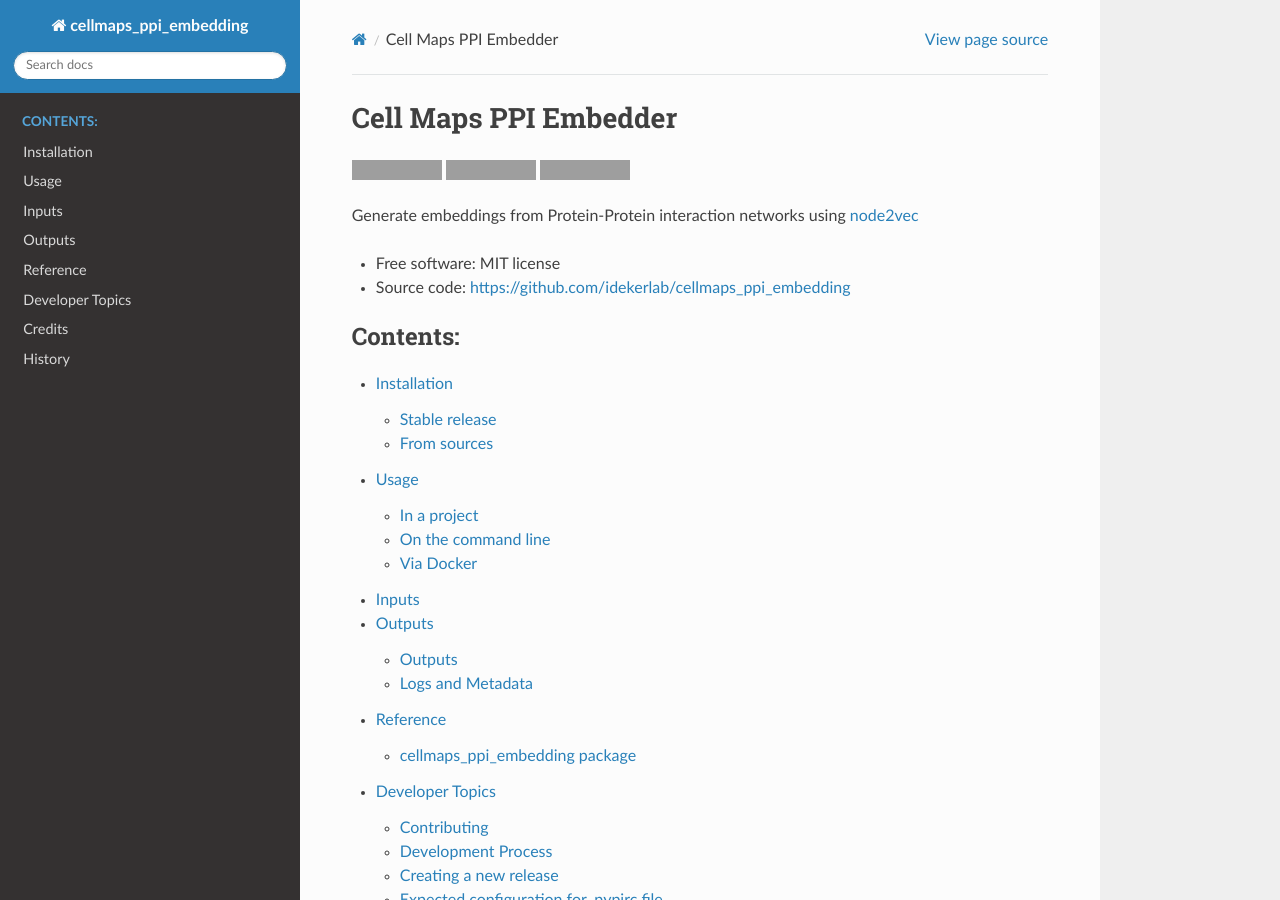
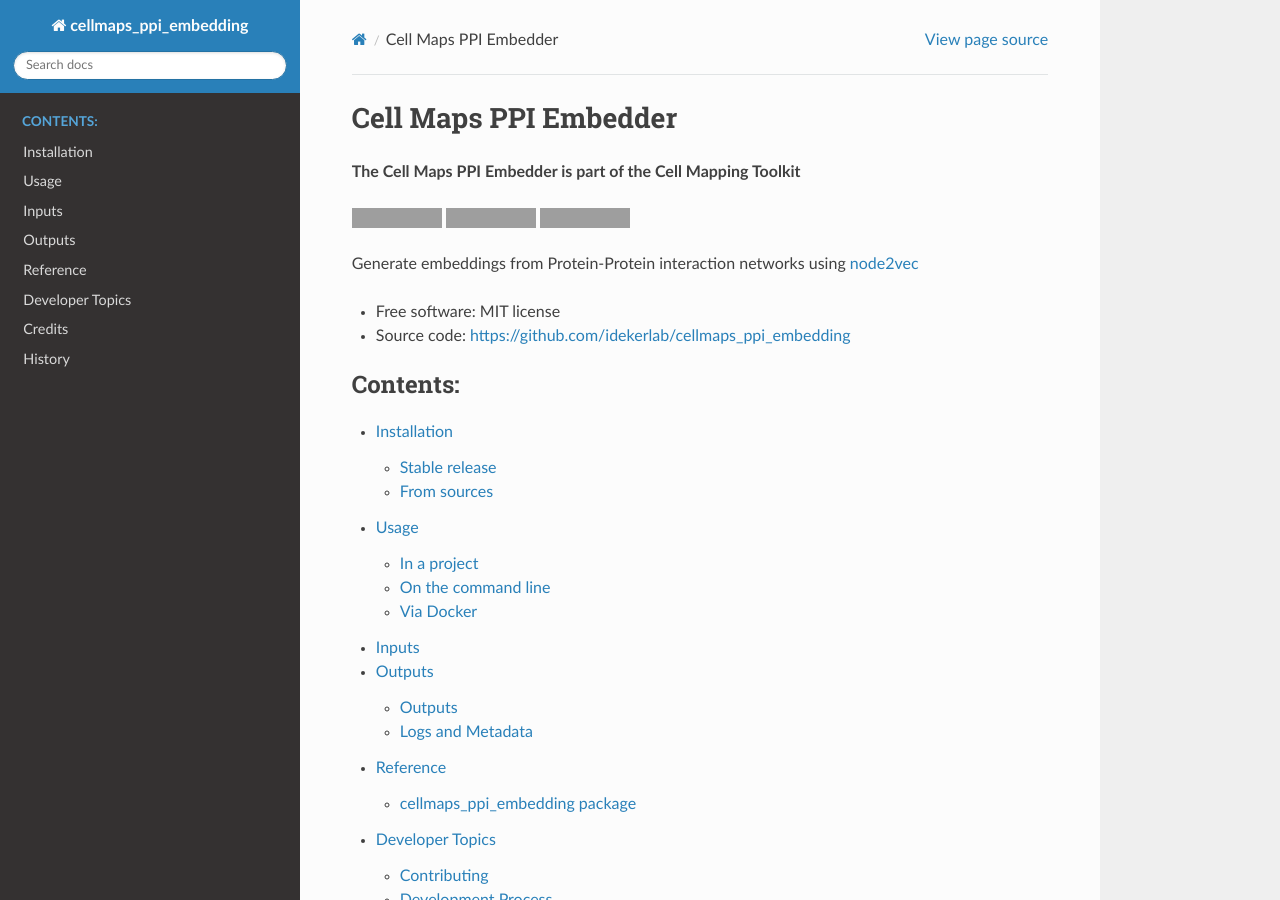
Before and after one commit to wadeschulz/cellmaps_ppi_embedding_experimental, a Sphinx documentation site: the page built from docs/index.rst, in a window 1280 px wide and 900 px high. Built offline with Sphinx 7.4.7 and the Read the Docs theme 3.1.0, drawn with Linux system fonts in a browser that asks for light colours; grey boxes are pictures that could not be loaded.

Commit message:
Update docs

```diff
--- a/README.rst
+++ b/README.rst
@@ -1,7 +1,7 @@
 ==========================
 Cell Maps PPI Embedder
 ==========================
-
+The Cell Maps PPI Embedder is part of the Cell Mapping Toolkit
 
 .. image:: https://img.shields.io/pypi/v/cellmaps_ppi_embedding.svg
         :target: https://pypi.python.org/pypi/cellmaps_ppi_embedding
--- a/docs/index.rst
+++ b/docs/index.rst
@@ -1,7 +1,7 @@
 ==========================
 Cell Maps PPI Embedder
 ==========================
-
+**The Cell Maps PPI Embedder is part of the Cell Mapping Toolkit**
 
 .. image:: https://img.shields.io/pypi/v/cellmaps_ppi_embedding.svg
         :target: https://pypi.python.org/pypi/cellmaps_ppi_embedding
```
